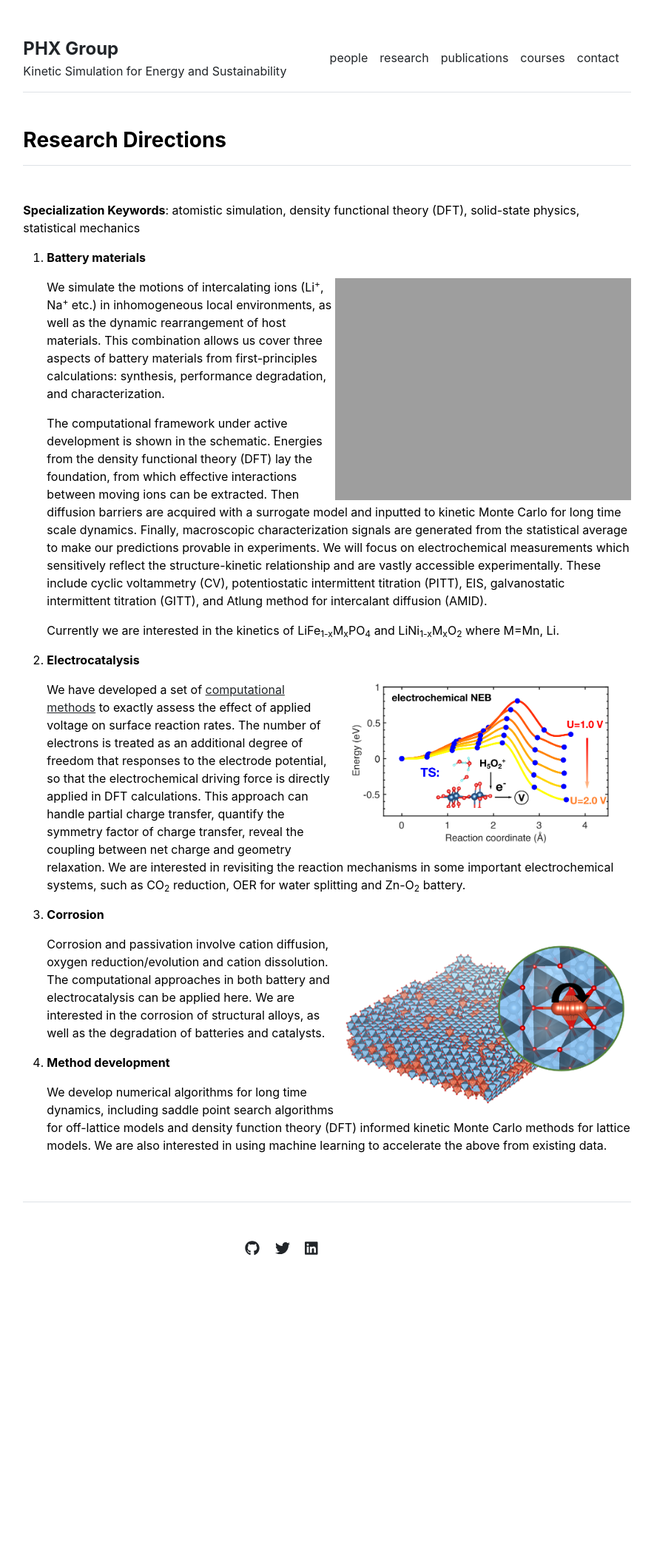
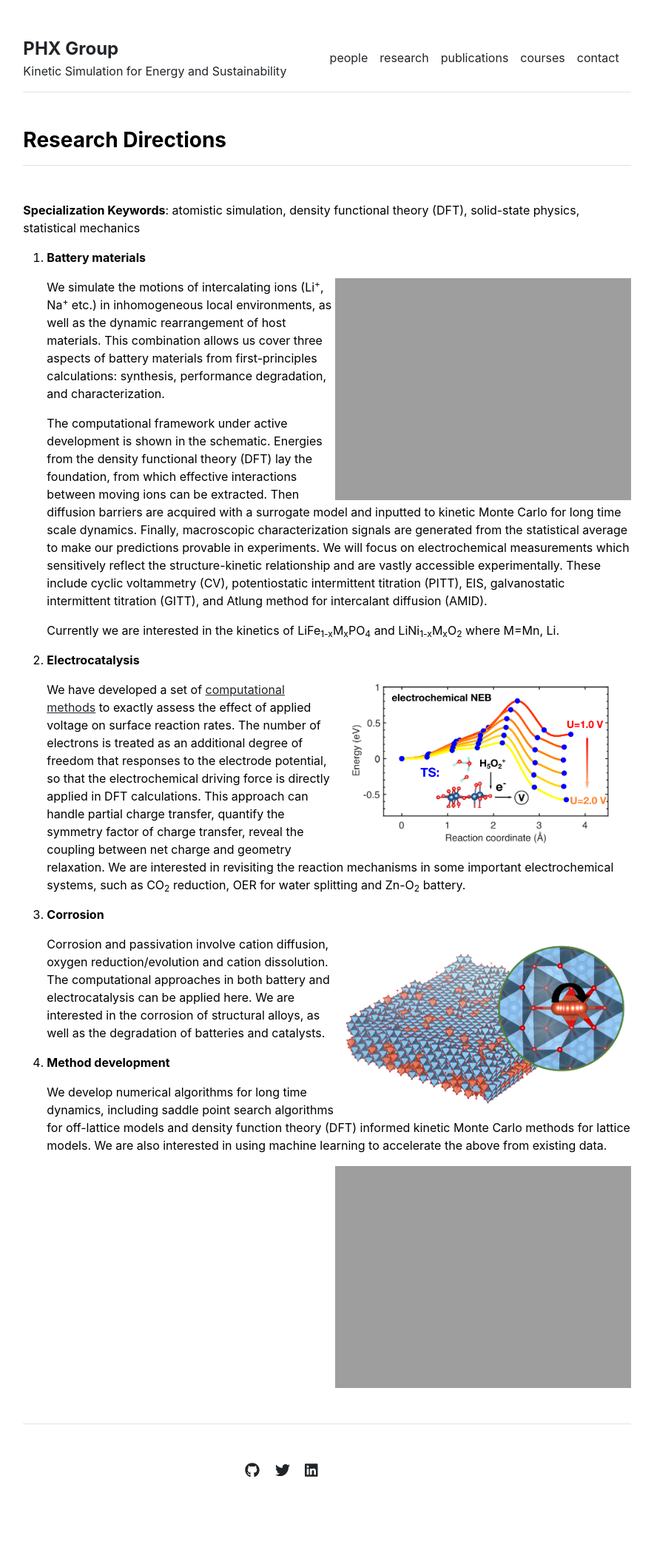
Before and after one commit to penghao-xiao/xiao_group, a Jekyll site: the page built from research.md, in a window 1280 px wide. Shown: the whole page at 74% size, without its empty margins (198-1082 px from the left). Built offline with Jekyll 4.4.1, drawn with Linux system fonts in a browser that asks for light colours; before the commit the page ends 1799 px from its top, so only the background shows below that.

Commit message:
add movie in research.md

```diff
--- a/research.md
+++ b/research.md
@@ -30,3 +30,5 @@ title: "Research Directions"
 4. **Method development**
 
    We develop numerical algorithms for long time dynamics, including saddle point search algorithms for off-lattice models and density function theory (DFT) informed kinetic Monte Carlo methods for lattice models. We are also interested in using machine learning to accelerate the above from existing data.
+
+   <img src="{{ site.github.url }}/research/movie_NiCrO_400K_0.65V_tmp100-800.gif" alt="drawing" width="400" style="float: right;" />
```
